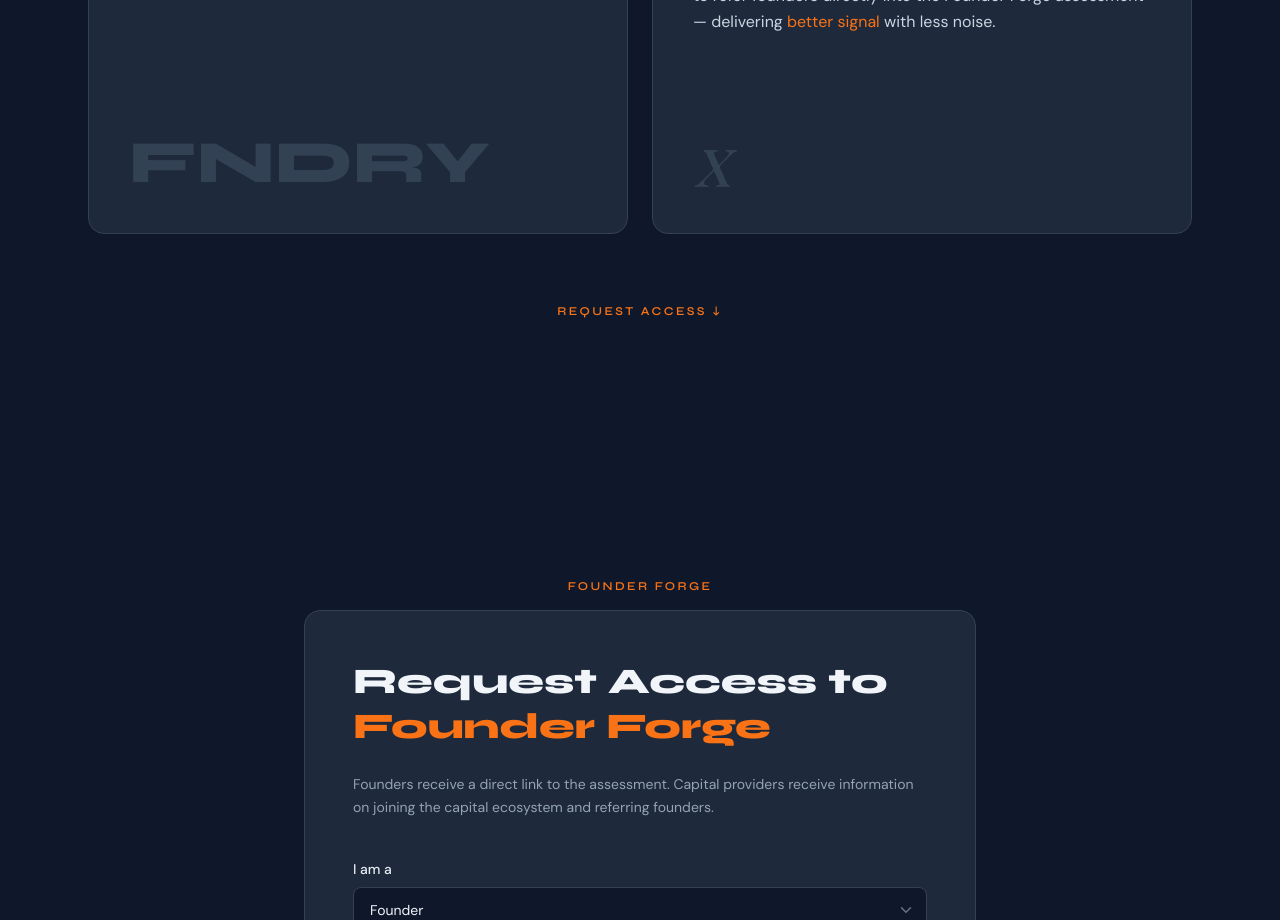
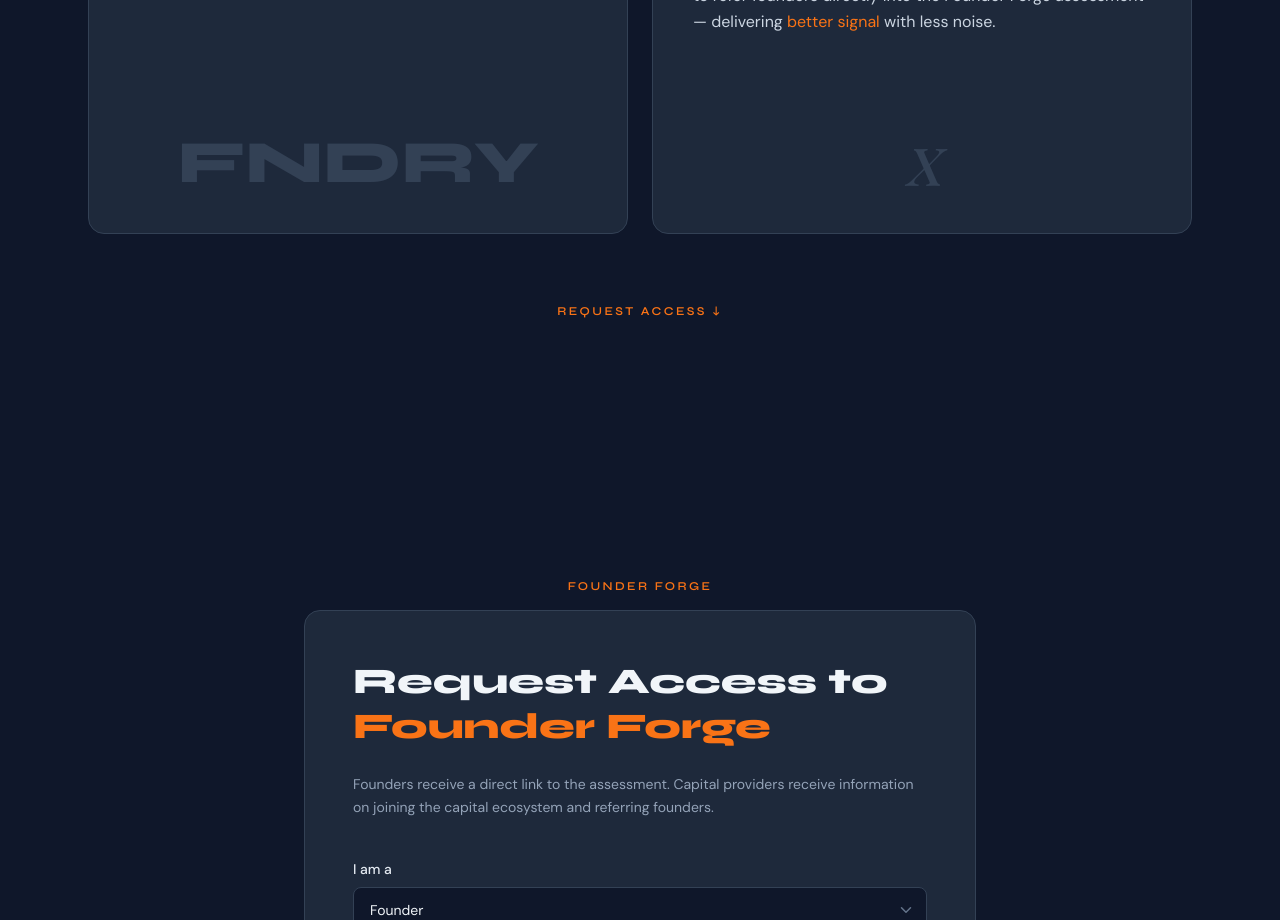
Before and after one commit to HARN26/fndryx-website, a Next.js app: page / in a window 1280 px wide. Shown: the part 3000-3920 px from the top of the page. Built offline with nearby package versions, Linux system fonts and the light colour scheme.

Commit message:
Center decorative FNDRY/x in Audiences cards + clean orange outline hover

```diff
--- a/src/components/Audiences.tsx
+++ b/src/components/Audiences.tsx
@@ -20,9 +20,11 @@ export default function Audiences() {
             </p>
             <div
               aria-hidden
-              className="pointer-events-none mt-8 select-none font-display font-extrabold text-6xl leading-none text-steel-700"
+              className="pointer-events-none mt-8 select-none text-center"
             >
-              FNDRY
+              <span className="pointer-events-auto inline-block font-display font-extrabold text-6xl leading-none text-steel-700 transition-all duration-300 ease-in-out [paint-order:stroke] [-webkit-text-stroke-color:#f97316] [-webkit-text-stroke-width:0] hover:text-steel-800 hover:[-webkit-text-stroke-width:2px]">
+                FNDRY
+              </span>
             </div>
           </article>
 
@@ -43,9 +45,11 @@ export default function Audiences() {
             </p>
             <div
               aria-hidden
-              className="pointer-events-none mt-8 select-none font-serif italic text-7xl leading-none text-steel-700"
+              className="pointer-events-none mt-8 select-none text-center"
             >
-              x
+              <span className="pointer-events-auto inline-block font-serif italic text-7xl leading-none text-steel-700 transition-all duration-300 ease-in-out [paint-order:stroke] [-webkit-text-stroke-color:#f97316] [-webkit-text-stroke-width:0] hover:text-steel-800 hover:[-webkit-text-stroke-width:2px]">
+                x
+              </span>
             </div>
           </article>
         </div>
```
